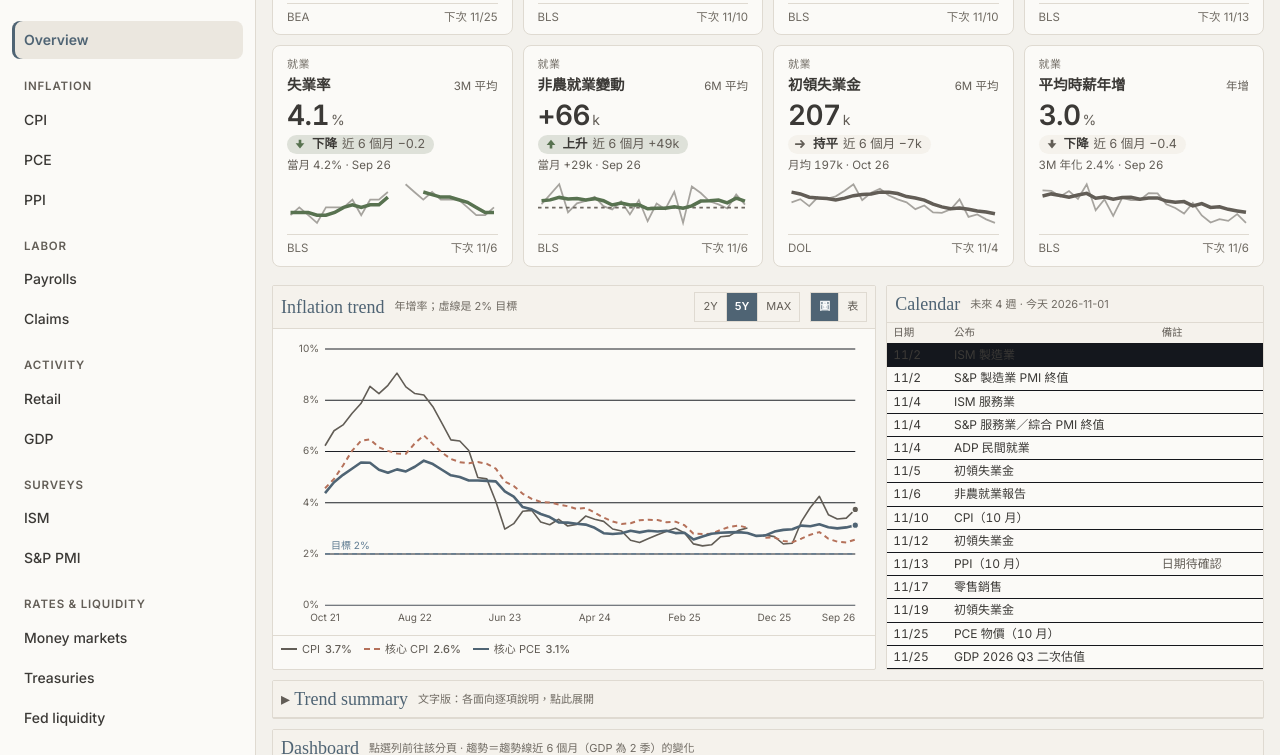
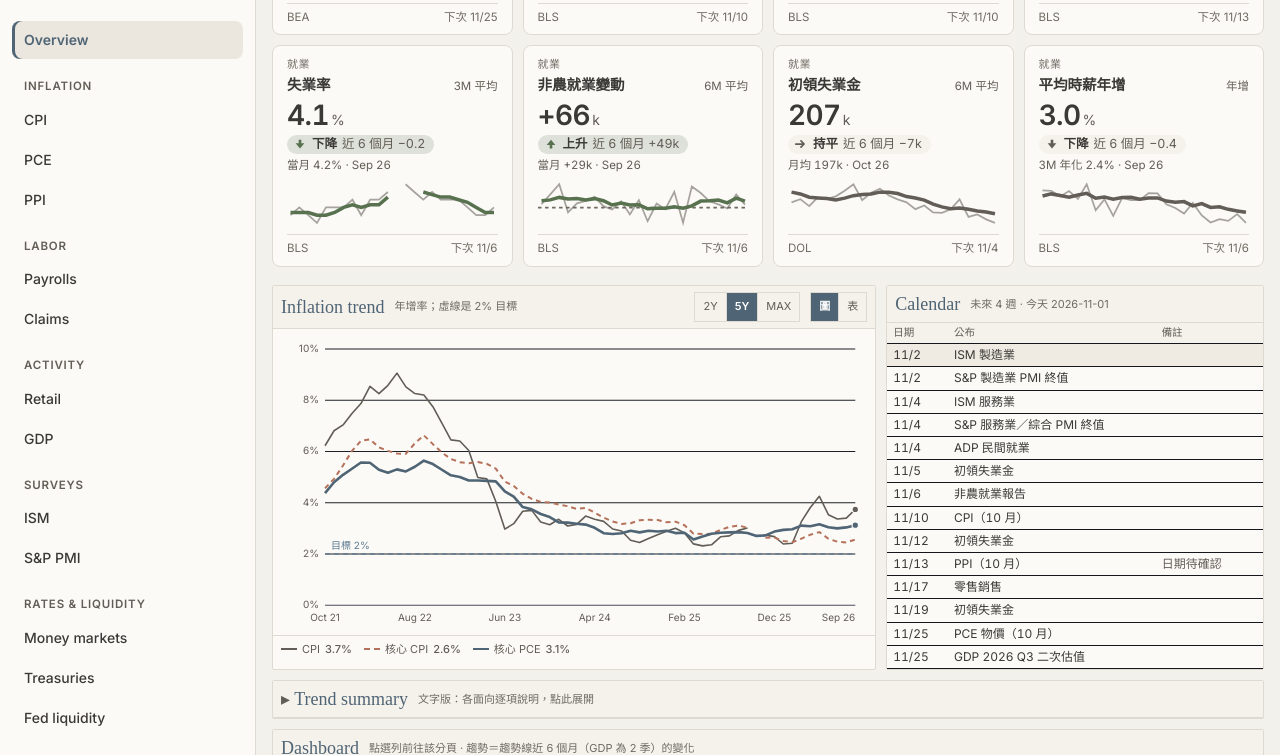
Before and after one commit to IrayChang/econ-monitor, a plain HTML site: page index.html in a window 1280 px wide. In both pictures the pointer is over the element 917 px from the left and 1123 px from the top of the page. Shown: the part 768-1523 px from the top of the page. Drawn offline with Linux system fonts and the light colour scheme.

Commit message:
Update 2026-11-01 22:09

```diff
--- a/ov.css
+++ b/ov.css
@@ -70,7 +70,7 @@
 #ovapp td.nm{text-align:left;font-family:var(--f-ui);max-width:330px;overflow:hidden;text-overflow:ellipsis}
 #ovapp td.nm .zh{font-family:var(--f-zh);color:var(--muted);font-size:11px;margin-left:6px}
 #ovapp tbody tr{cursor:pointer}
-#ovapp tbody tr:hover td{background:#14171d}
+#ovapp tbody tr:hover td:not([style*="background"]){background:var(--sel)}
 #ovapp tbody tr.on td{background:var(--sel)!important}
 #ovapp tr.d0 td.nm{color:var(--amber);font-weight:600}
 #ovapp tr.d1 td.nm{font-weight:600}
```
